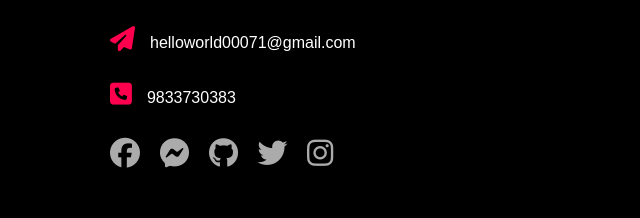
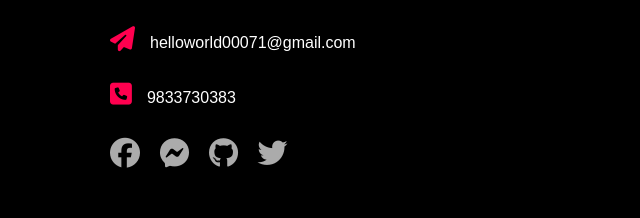
Before and after one commit to Hellyeahhippo/Dipeshadhikari.github.io, a plain HTML site: page index.html in a window 1280 px wide. Shown: the part 3041-3259 px from the top of the page, 18-658 px from the left. Drawn offline with Linux system fonts and the light colour scheme.

Commit message:
Add files via upload

```diff
--- a/index.html
+++ b/index.html
@@ -166,7 +166,7 @@
             <a href="https://www.messenger.com/t"><i class="fa-brands fa-facebook-messenger"></i></a>
             <a href="https://github.com/Hellyeahhippo/Dipeshadhikari.github.io"><i class="fa-brands fa-github"></i></a>
             <a href="https://twitter.com/CreepDipesh"><i class="fa-brands fa-twitter"></i></a>
-            <a href=""><i class="fa-brands fa-instagram"></i></a>
+            <a href=""><i class="https://www.instagram.com/"></i></a>
 
           </div>
           <a href="images/Cv.pdf.pdf" download class="btn btn2">Download CV</a>
```
